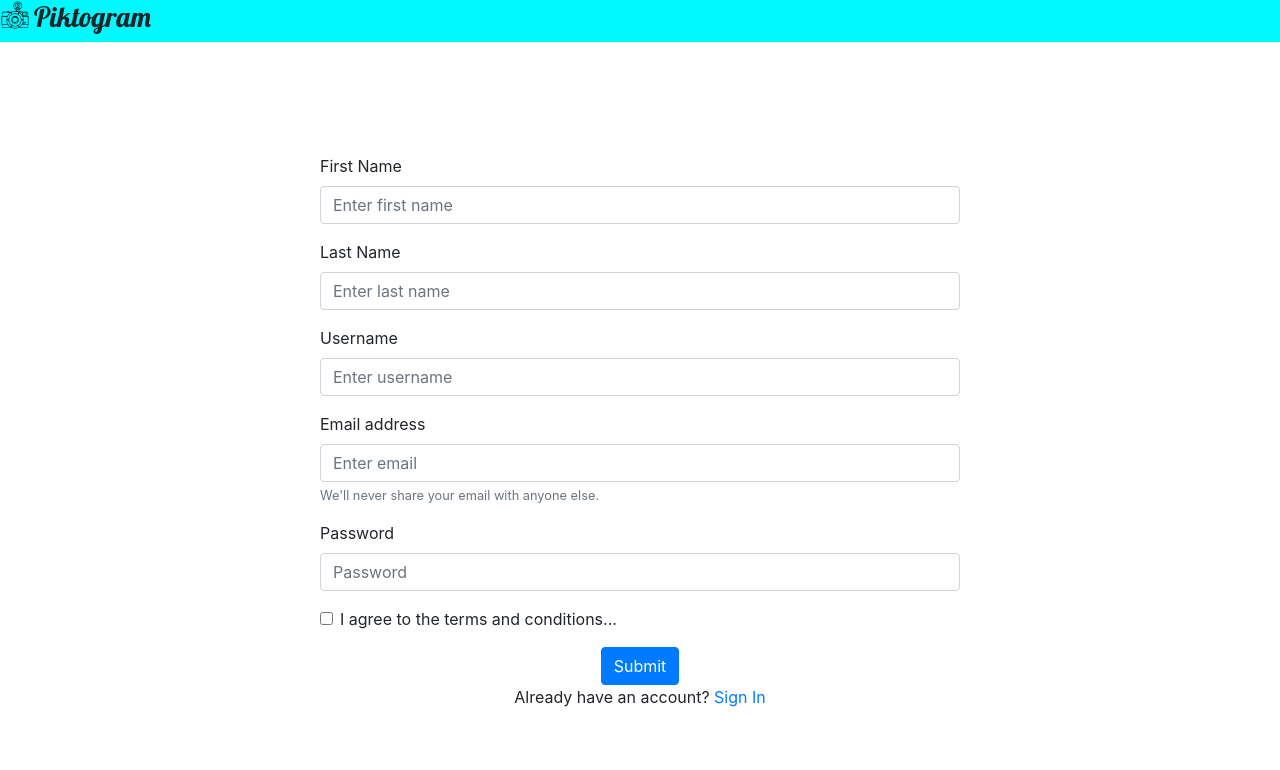
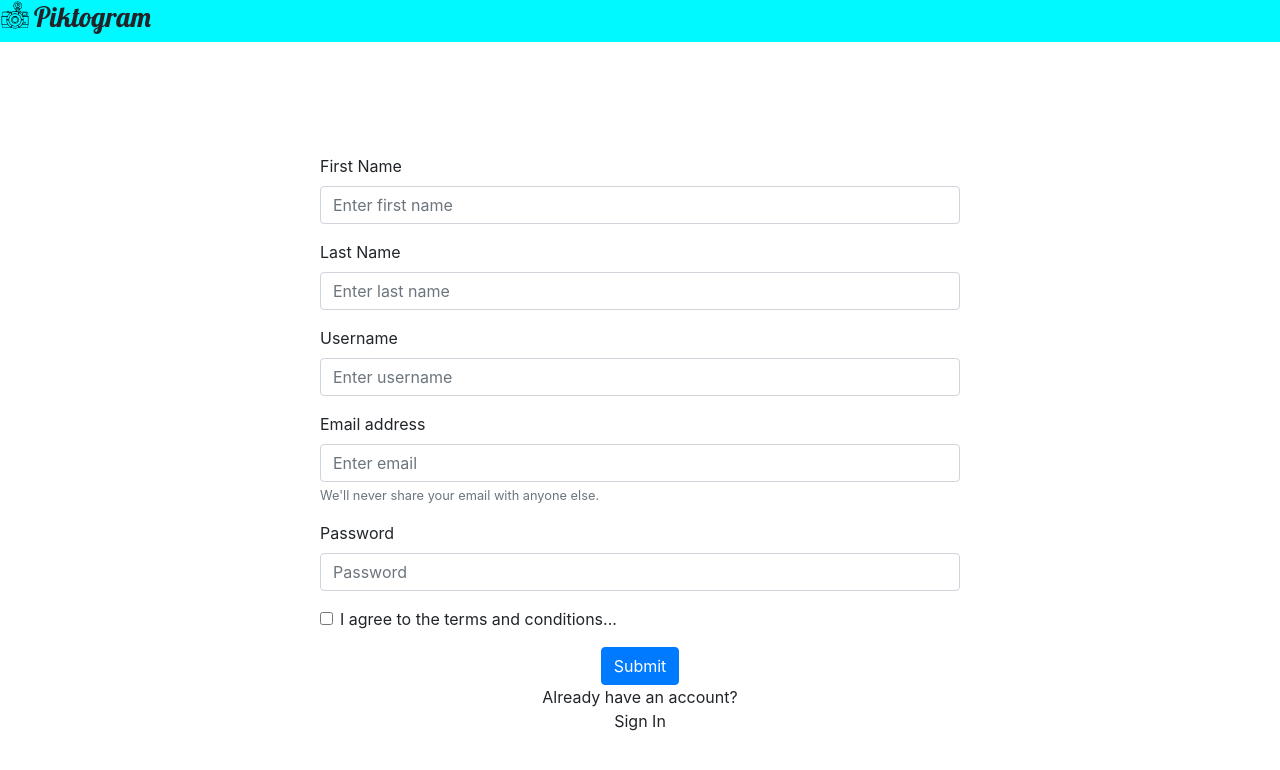
Before and after one commit to Alom310/Piktogram-FE, a React (Create React App) app: page /newpost in a window 1280 px wide. Shown: the top 770 px of the page. Built offline with nearby package versions, Linux system fonts and the light colour scheme.

Commit message:
pulled from master

```diff
--- a/src/components/Header.js
+++ b/src/components/Header.js
@@ -1,17 +1,14 @@
 import React, { Component } from 'react';
-import './Header.css'
-import logo from './piktogram.png'
+import './Header.css';
+import logo from './piktogram.png';
 
 class Header extends Component {
 	render() {
 		return (
 			<div>
-                <header className="d-flex flex-row">
-                    <img src={logo} className="mr-1"/>
-                    <h3>
-                        Piktogram
-                    </h3>
-
+				<header className='d-flex flex-row'>
+					<img src={logo} className='mr-1' alt='logo' />
+					<h3>Piktogram</h3>
 				</header>
 			</div>
 		);
--- a/src/components/SignUpForm.js
+++ b/src/components/SignUpForm.js
@@ -93,7 +93,7 @@ export default class SignUpForm extends Component {
         </div>
 
         <div className="text-center">
-          Already have an account?<a href='#' onClick={this.props.onSignIn}> Sign In</a>
+          Already have an account?<p onClick={this.props.onSignIn}> Sign In</p>
         </div>
 
       </div>
```
Also changed, not shown: src/components/NewPost.js (+0 -12 lines). Lines whose indentation alone changed are shown as unchanged.
